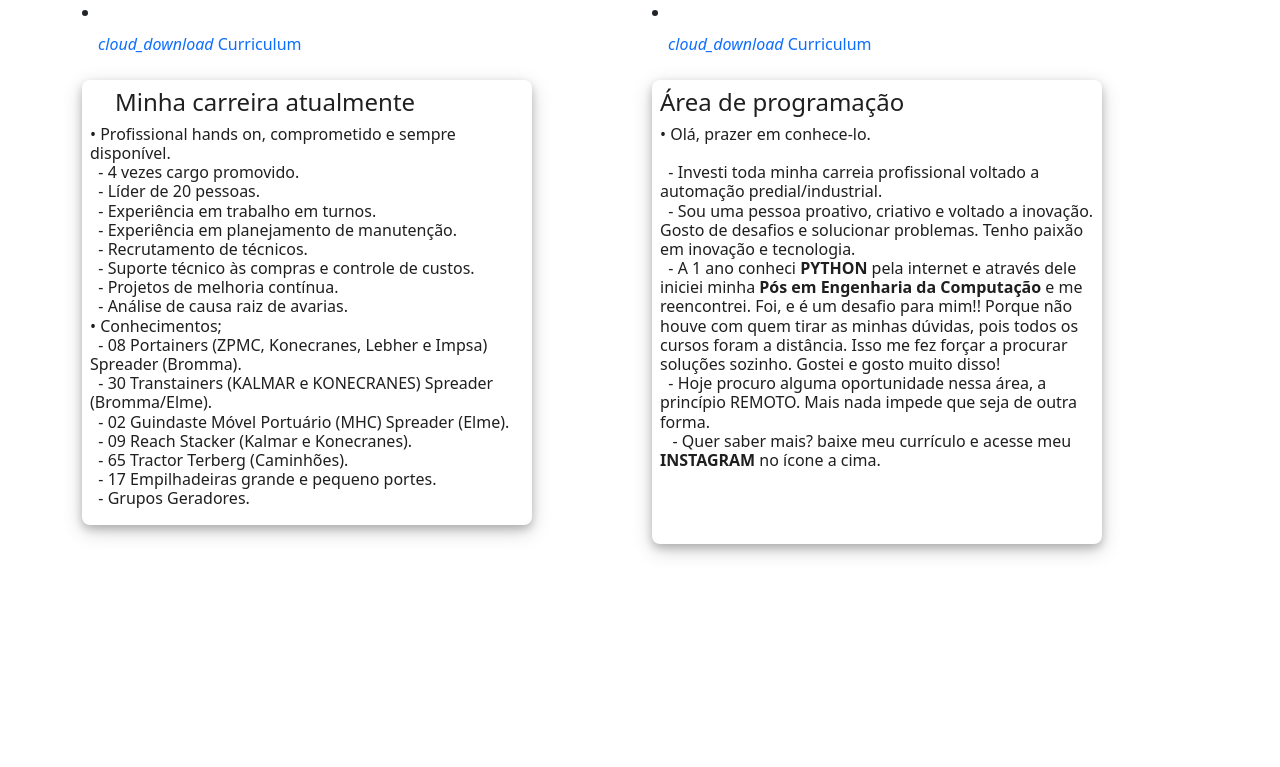
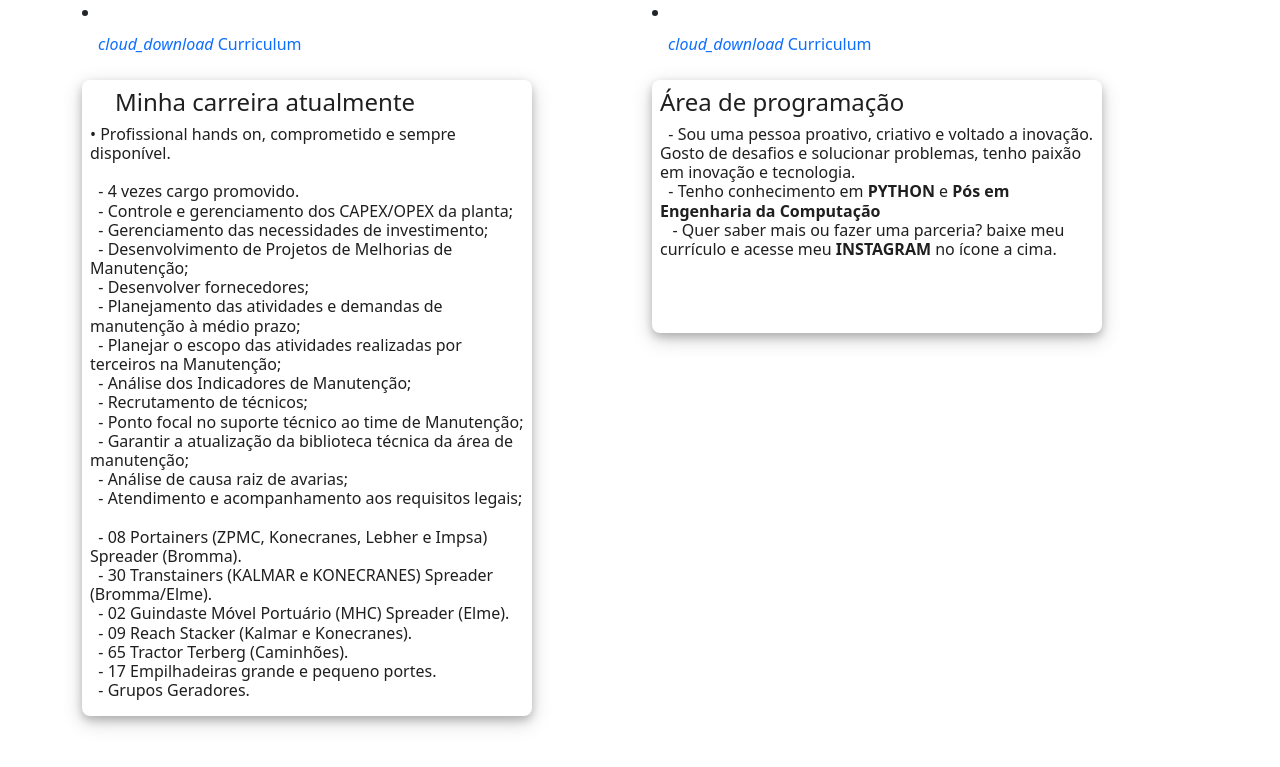
Before and after one commit to Andremelloo/MyProfile, a Flask app: template DocumentosSite/templates/about.html in a window 1280 px wide; the page is wider, and only the part inside the window is pictured. Shown: the top 767 px of that part. Run offline with Flask 2, Linux system fonts and the light colour scheme; the template is opened without the code that fills it, so the values that code supplies are empty.

Commit message:
Atualização do profile

```diff
--- a/DocumentosSite/static/home.css
+++ b/DocumentosSite/static/home.css
@@ -141,7 +141,7 @@
     margin-top: 5px;
     margin-bottom: 25px;
     min-height: 32px;
-    color: #3C4858;
+    color: #B22222;
     font-weight: 700;
     font-family: "Roboto Slab","Times New Roman",serif;
 }
--- a/DocumentosSite/templates/about.html
+++ b/DocumentosSite/templates/about.html
@@ -28,16 +28,22 @@
                                 <div  class="px-2 py-2"> <span  class="maintxtt"><h4 class="title">&nbsp; &nbsp; Minha carreira atualmente </h4>
 
                                     <h6 >
-                                            •	Profissional hands on, comprometido e sempre disponível.<br/>
+                                            •	Profissional hands on, comprometido e sempre disponível.<br/><br/>
                                                 &nbsp;&nbsp;- 4 vezes cargo promovido.<br/>
-                                                &nbsp;&nbsp;- Líder de 20 pessoas.<br/>
-                                                &nbsp;&nbsp;- Experiência em trabalho em turnos.<br/>
-                                                &nbsp;&nbsp;- Experiência em planejamento de manutenção.<br/>
-                                                &nbsp;&nbsp;- Recrutamento de técnicos.<br/>
-                                                &nbsp;&nbsp;- Suporte técnico às compras e controle de custos.<br/>
-                                                &nbsp;&nbsp;- Projetos de melhoria contínua.<br/>
-                                                &nbsp;&nbsp;- Análise de causa raiz de avarias.<br/>
-                                            •	Conhecimentos;<br/>
+                                                &nbsp;&nbsp;- Controle e gerenciamento dos CAPEX/OPEX da planta;<br/>
+                                                &nbsp;&nbsp;- Gerenciamento das necessidades de investimento;<br/>
+                                                &nbsp;&nbsp;- Desenvolvimento de Projetos de Melhorias de Manutenção;<br/>
+                                                &nbsp;&nbsp;- Desenvolver fornecedores;<br/>
+                                                &nbsp;&nbsp;- Planejamento das atividades e demandas de manutenção à médio prazo;<br/>
+                                                &nbsp;&nbsp;- Planejar o escopo das atividades realizadas por terceiros na Manutenção;<br/>
+                                                &nbsp;&nbsp;- Análise dos Indicadores de Manutenção;<br/>
+                                                &nbsp;&nbsp;- Recrutamento de técnicos;<br/>
+                                                &nbsp;&nbsp;- Ponto focal no suporte técnico ao time de Manutenção;<br/>
+                                                &nbsp;&nbsp;- Garantir a atualização da biblioteca técnica da área de manutenção;<br/>
+                                                &nbsp;&nbsp;- Análise de causa raiz de avarias;<br/>
+                                                &nbsp;&nbsp;- Atendimento e acompanhamento aos requisitos legais;<br/><br/>
+
+
                                                 &nbsp;&nbsp;- 08 Portainers (ZPMC, Konecranes, Lebher e Impsa) Spreader (Bromma).<br/>
                                                 &nbsp;&nbsp;- 30 Transtainers (KALMAR e KONECRANES) Spreader (Bromma/Elme).<br/>
                                                 &nbsp;&nbsp;- 02 Guindaste Móvel Portuário (MHC) Spreader (Elme).<br/>
@@ -76,12 +82,10 @@
                                     <div  class="px-2 py-2"> <span  class="maintxtt"><h4 class="title"> Área de programação </h4>
 
                                         <h6 >
-                                                • Olá, prazer em conhece-lo.<br/><br/>
-                                                 &nbsp;&nbsp;- Investi toda minha carreia profissional voltado a automação predial/industrial.<br/>
-                                                &nbsp;&nbsp;- Sou uma pessoa proativo, criativo e voltado a inovação. Gosto de desafios e solucionar problemas. Tenho paixão em inovação e tecnologia.<br/>
-                                                &nbsp;&nbsp;- A 1 ano conheci <strong>PYTHON</strong> pela internet e através dele iniciei minha <strong>Pós em Engenharia da Computação</strong> e me reencontrei. Foi, e é um desafio para mim!! Porque não houve com quem tirar as minhas dúvidas, pois todos os cursos foram a distância. Isso me fez forçar a procurar soluções sozinho. Gostei e gosto muito disso!<br/>
-                                                &nbsp;&nbsp;- Hoje procuro alguma oportunidade nessa área, a princípio REMOTO. Mais nada impede que seja de outra forma.<br/>
-                                                &nbsp;&nbsp; - Quer saber mais? baixe meu currículo e acesse meu <strong>INSTAGRAM</strong> no ícone a cima.<br/><br/><br/>
+
+                                                &nbsp;&nbsp;- Sou uma pessoa proativo, criativo e voltado a inovação. Gosto de desafios e solucionar problemas, tenho paixão em inovação e tecnologia.<br/>
+                                                &nbsp;&nbsp;- Tenho conhecimento em <strong>PYTHON</strong> e <strong>Pós em Engenharia da Computação</strong> <br/>
+                                                &nbsp;&nbsp; - Quer saber mais ou fazer uma parceria? baixe meu currículo e acesse meu <strong>INSTAGRAM</strong> no ícone a cima.<br/><br/><br/>
                                                 &nbsp;&nbsp;
 
 
--- a/DocumentosSite/templates/base.html
+++ b/DocumentosSite/templates/base.html
@@ -5,7 +5,7 @@
             <meta charset="UTF-8">
             <meta http-equiv="X-UA-Compatible" content="IE=edge">
             <meta name="viewport" content="width=device-width, initial-scale=1">
-            <title>André Mello Perfil</title>
+            <title>André Mello</title>
             <link href="https://cdn.jsdelivr.net/npm/bootstrap@5.1.3/dist/css/bootstrap.min.css" rel="stylesheet" integrity="sha384-1BmE4kWBq78iYhFldvKuhfTAU6auU8tT94WrHftjDbrCEXSU1oBoqyl2QvZ6jIW3" crossorigin="anonymous">
 
 
```
Also changed, not shown: DocumentosSite/templates/home.html (+9 -6 lines).
